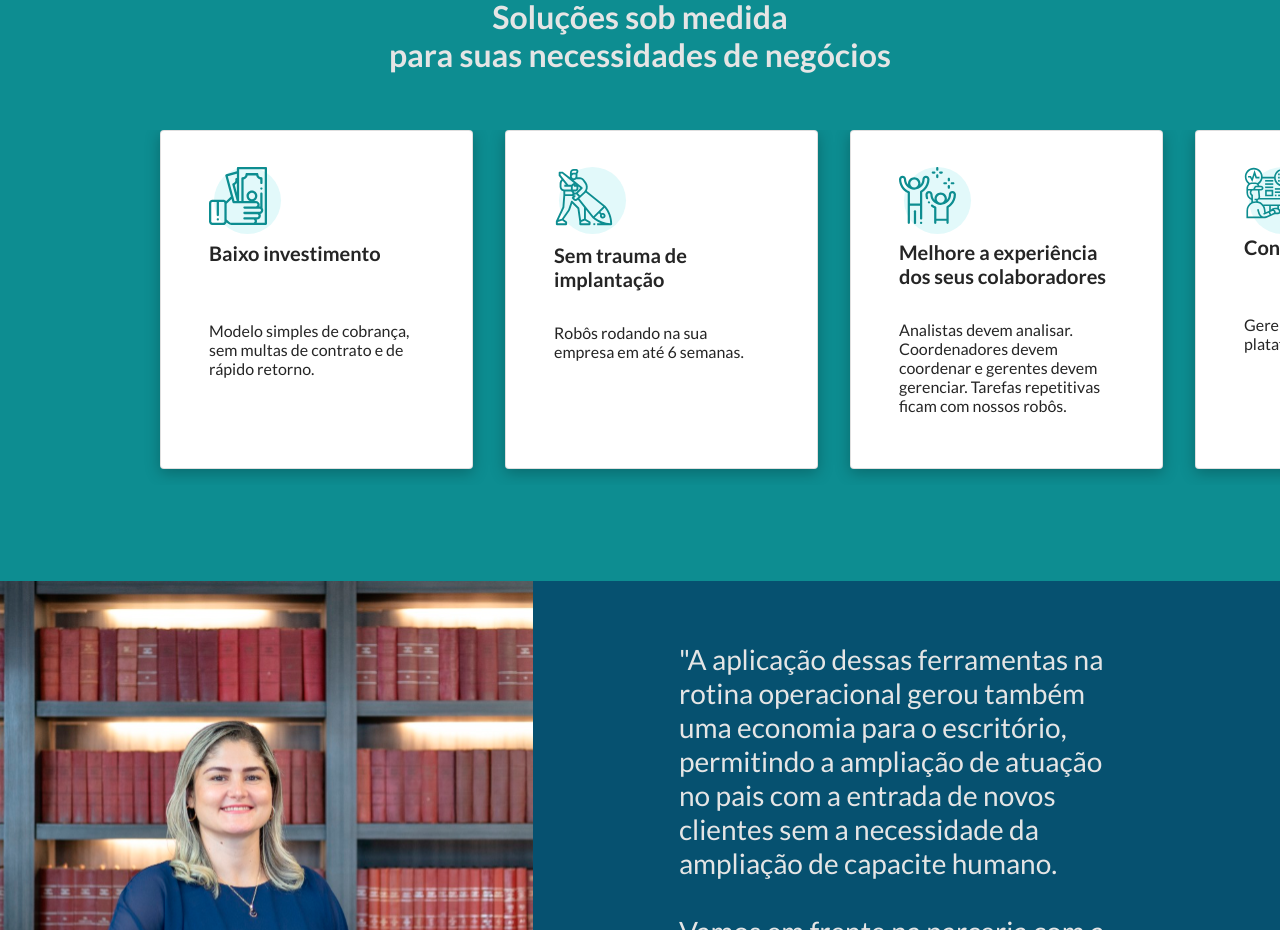
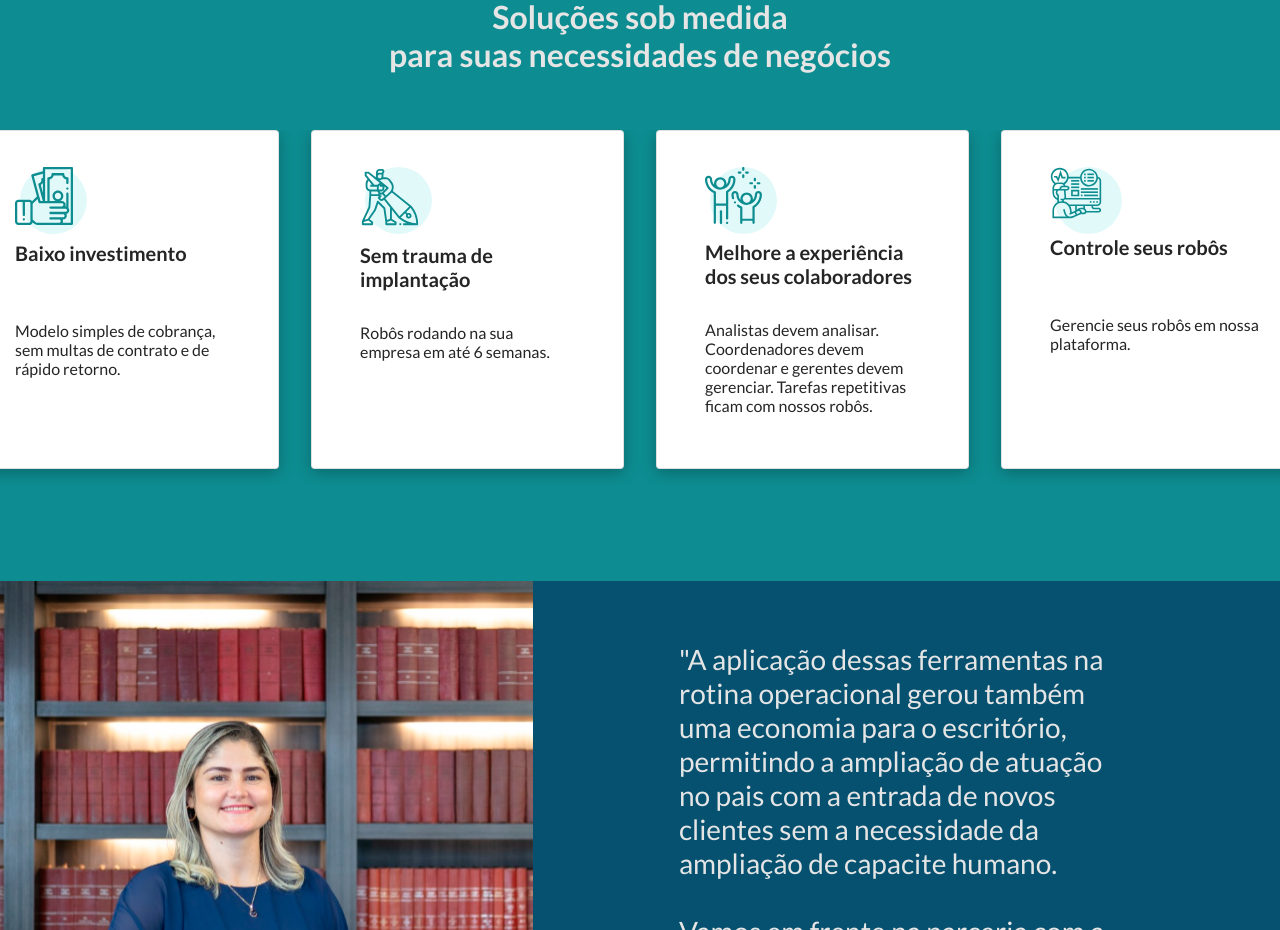
Before and after one commit to luckgoncalves/RPA-Oystr, a React (Create React App) app: page / in a window 1280 px wide. Shown: the part 1360-2290 px from the top of the page. Built offline with nearby package versions, Linux system fonts and the light colour scheme.

Commit message:
ajuste card solucoes

```diff
--- a/src/index.css
+++ b/src/index.css
@@ -147,7 +147,7 @@ ul, li {
 }
 
 .conteiner-card {
-  width: 90%;
+  width: 100%;
 
   overflow-x: auto;
   justify-content: start;
--- a/src/pages/Rpa/index.jsx
+++ b/src/pages/Rpa/index.jsx
@@ -135,7 +135,7 @@ function Rpa() {
         <div className="w-100">
           <h2 className="fw-700" style={{color: '#E5E5E5'}}>Soluções sob medida<br /> para suas necessidades de negócios</h2>
         </div>
-        <div className="conteiner-card d-flex my-5 px-3 ml-3">
+        <div className="conteiner-card d-flex justify-content-start justify-content-xl-center my-5 px-3 mx-auto">
           {cards.map( card =>
             <div key={card.title} className="card mx-3">
               <div className="card-body px-5">
```
